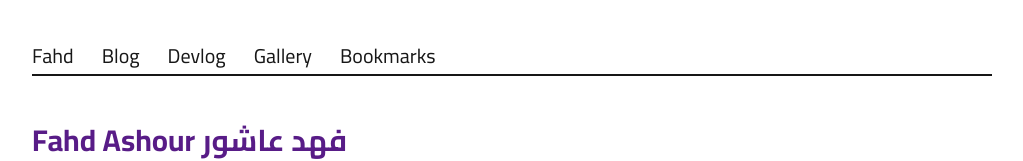
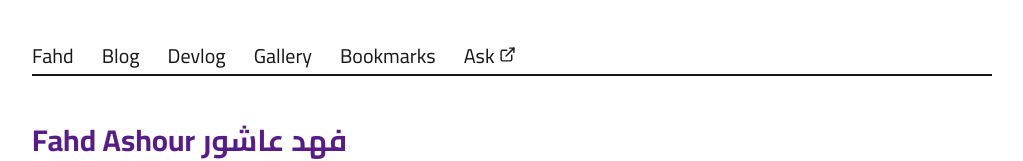
Before and after one commit to fahdfady/fahddev, an Eleventy site: page src/index.njk in a window 1280 px wide. Shown: the top 161 px of the page, without its empty margins (128-1151 px from the left). Built offline with nearby package versions, Linux system fonts and the light colour scheme; Eleventy itself is replaced by a stand-in of ours; files that its build step writes are made by us from their sources.

Commit message:
Add Ask link to navbar with external link icon

```diff
--- a/src/_includes/nav.njk
+++ b/src/_includes/nav.njk
@@ -6,6 +6,16 @@
       <li><a href="/devlog/" class="nav-link">Devlog</a></li>
       <li><a href="/gallery/" class="nav-link">Gallery</a></li>
       <li><a href="/bookmarks/" class="nav-link">Bookmarks</a></li>
+      <li>
+        <a href="https://ask.fahdashour.com" class="nav-link" target="_blank" rel="noopener noreferrer">
+          Ask
+          <svg class="nav-icon" xmlns="http://www.w3.org/2000/svg" viewBox="0 0 24 24" fill="none" stroke="currentColor" stroke-width="2" stroke-linecap="round" stroke-linejoin="round" aria-hidden="true">
+            <path d="M18 13v6a2 2 0 0 1-2 2H5a2 2 0 0 1-2-2V8a2 2 0 0 1 2-2h6"></path>
+            <polyline points="15 3 21 3 21 9"></polyline>
+            <line x1="10" y1="14" x2="21" y2="3"></line>
+          </svg>
+        </a>
+      </li>
     </ul>
   </nav>
 </header>
--- a/src/css/styles.css
+++ b/src/css/styles.css
@@ -82,6 +82,13 @@
 .nav-link {
   font-size: 1.25rem;
   text-decoration-color: transparent;
+}
+
+.nav-icon {
+  width: 0.85em;
+  height: 0.85em;
+  display: inline-block;
+  vertical-align: baseline;
 }
 
 .nav-link:hover {
```
